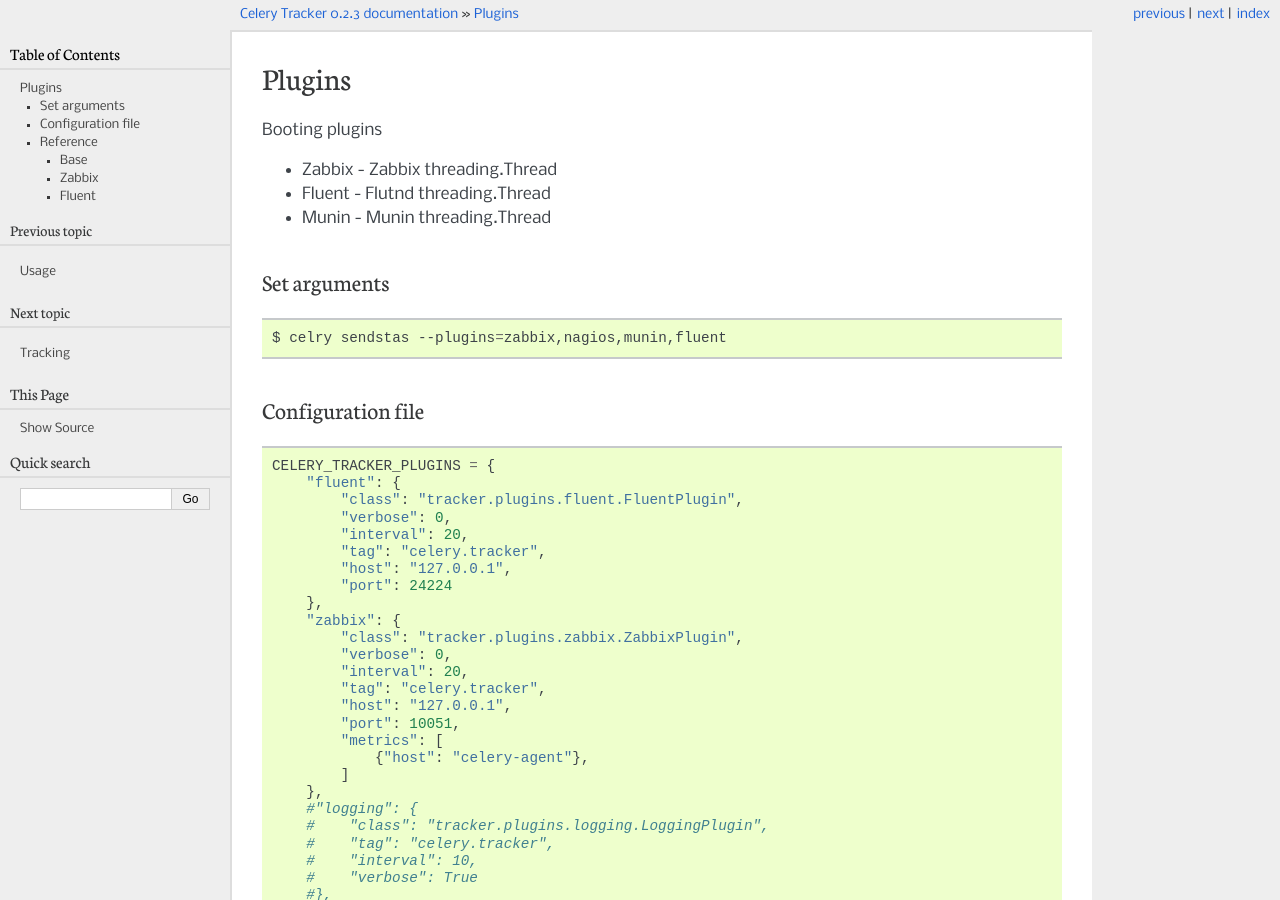
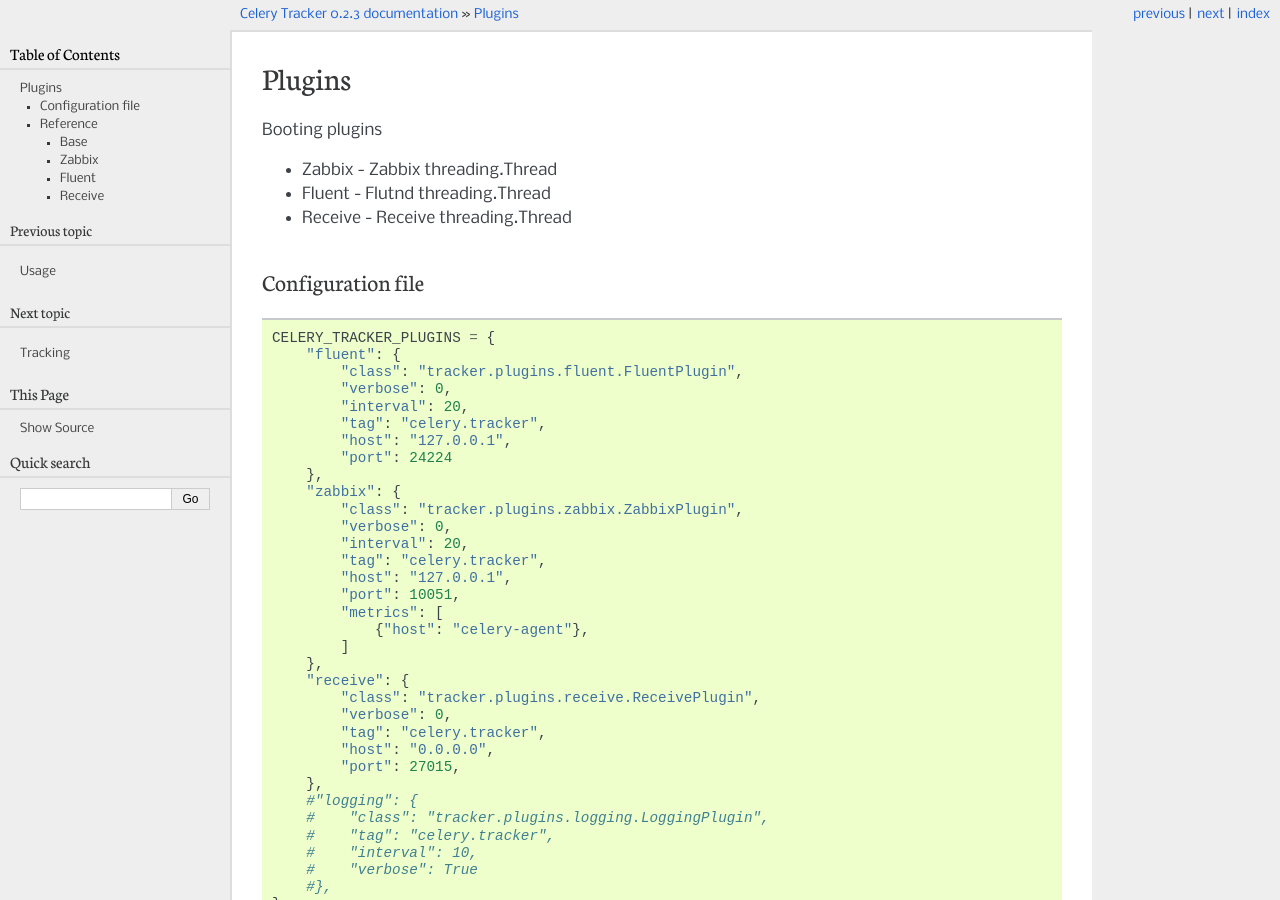
Before and after one commit to ikeikeikeike/celery-tracker, a Sphinx documentation site: the page built from docs/source/plugins.rst, in a window 1280 px wide and 900 px high. Built offline with Sphinx 7.4.7, drawn with Linux system fonts in a browser that asks for light colours; formulas are drawn with MathJax 3.

```diff
--- a/docs/source/plugins.rst
+++ b/docs/source/plugins.rst
@@ -3,19 +3,9 @@
 
 Booting plugins
 
-* Zabbix - Zabbix threading.Thread
-* Fluent - Flutnd threading.Thread
-* Munin  - Munin  threading.Thread
-
-Set arguments
------------------------
-
-.. highlight:: bash
-
-
-::
-
-    $ celry sendstas --plugins=zabbix,nagios,munin,fluent
+* Zabbix  - Zabbix  threading.Thread
+* Fluent  - Flutnd  threading.Thread
+* Receive - Receive threading.Thread
 
 
 Configuration file
@@ -45,6 +35,13 @@
             "metrics": [
                 {"host": "celery-agent"},
             ]
+        },
+        "receive": {
+            "class": "tracker.plugins.receive.ReceivePlugin",
+            "verbose": 0,
+            "tag": "celery.tracker",
+            "host": "0.0.0.0",
+            "port": 27015,
         },
         #"logging": {
         #    "class": "tracker.plugins.logging.LoggingPlugin",
@@ -80,3 +77,10 @@
 .. automodule:: tracker.plugins.fluent
    :members:
    :undoc-members:
+
+Receive
+~~~~~~~~~~
+
+.. automodule:: tracker.plugins.receive
+   :members:
+   :undoc-members:
```
Also changed, not shown: docs/source/installation.rst (+7 -0 lines), 2 other files.
